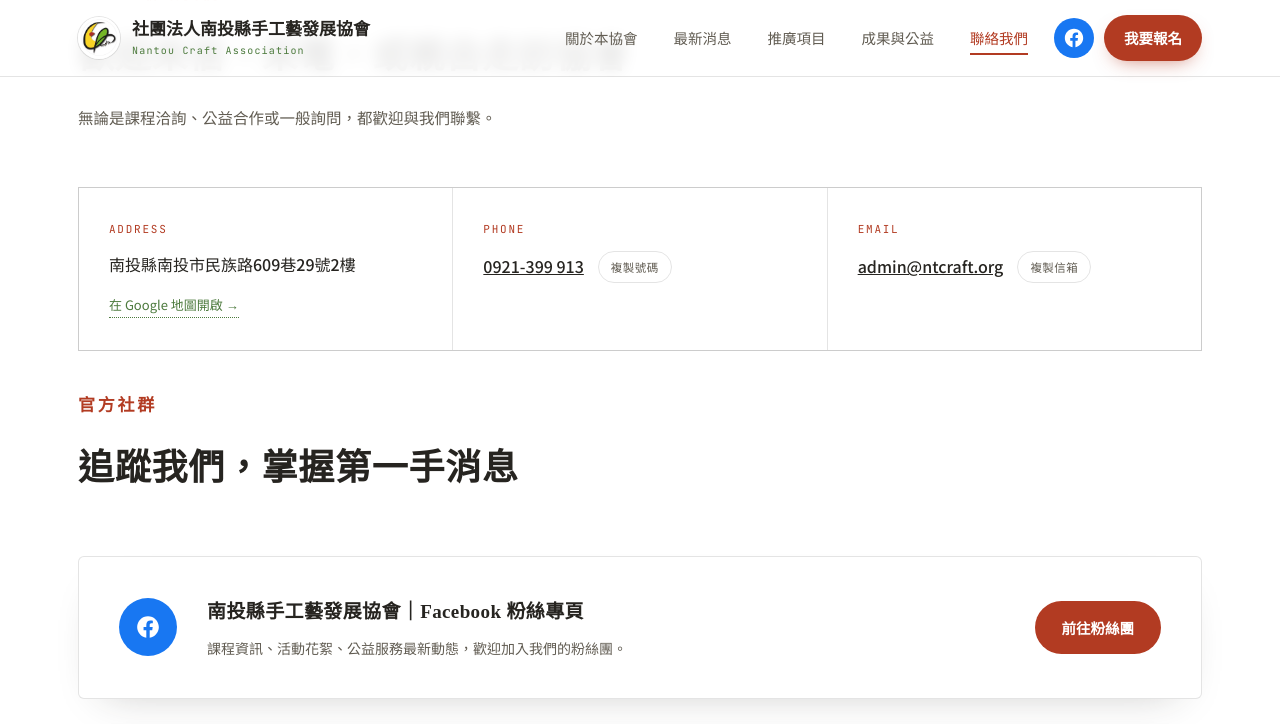
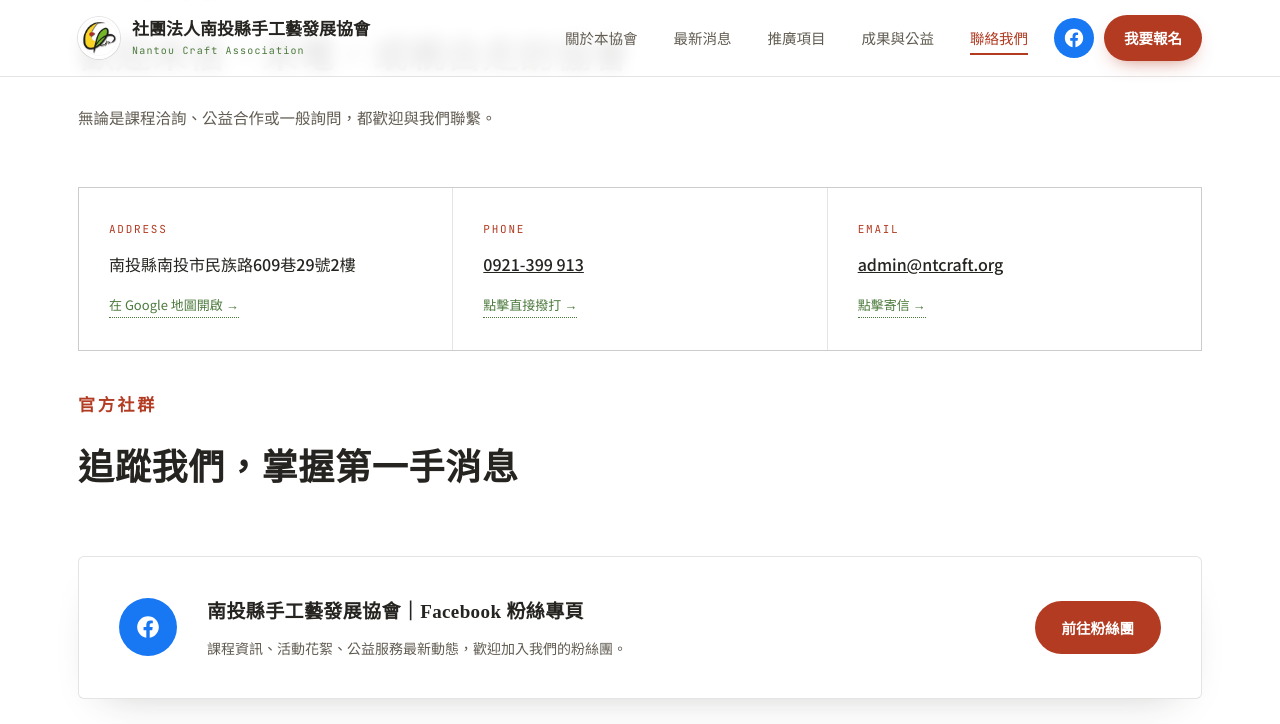
Before and after one commit to winnifancy/ntcraft.org, a Jekyll site: the page contact.html, which Jekyll copies as it is, in a window 1280 px wide and 900 px high, scrolled down 413 px, cut to the strip 0-724 px from the top of the window. Built offline with Jekyll 4.4.1, drawn with Linux system fonts in a browser that asks for light colours.

Commit message:
聯絡資訊：移除複製按鈕，改為點擊直接撥打／寄信，並加上追蹤（contact_phone / contact_email / contact_map）
Co-Authored-By: Claude Opus 5.5 <noreply@anthropic.com>
Claude-Session: https://claude.ai/code/session_0169jKfn8PyD9QBwGPX2QBoK

```diff
--- a/contact.html
+++ b/contact.html
@@ -800,21 +800,17 @@
         <div class="contact-cell">
           <span class="k">ADDRESS</span>
           <div class="v">南投縣南投市民族路609巷29號2樓</div>
-          <a class="map-link" href="https://www.google.com/maps/search/?api=1&query=%E5%8D%97%E6%8A%95%E7%B8%A3%E5%8D%97%E6%8A%95%E5%B8%82%E6%B0%91%E6%97%8F%E8%B7%AF609%E5%B7%B729%E8%99%9F2%E6%A8%93" target="_blank" rel="noopener">在 Google 地圖開啟 →</a>
+          <a class="map-link" data-track="contact_map" href="https://www.google.com/maps/search/?api=1&query=%E5%8D%97%E6%8A%95%E7%B8%A3%E5%8D%97%E6%8A%95%E5%B8%82%E6%B0%91%E6%97%8F%E8%B7%AF609%E5%B7%B729%E8%99%9F2%E6%A8%93" target="_blank" rel="noopener">在 Google 地圖開啟 →</a>
         </div>
         <div class="contact-cell">
           <span class="k">PHONE</span>
-          <div class="v copy-row">
-            <a href="tel:0921399913">0921-399 913</a>
-            <button class="copy-btn" data-copy="0921-399 913">複製號碼</button>
-          </div>
+          <div class="v"><a href="tel:0921399913" data-track="contact_phone">0921-399 913</a></div>
+          <a class="map-link" href="tel:0921399913" data-track="contact_phone">點擊直接撥打 →</a>
         </div>
         <div class="contact-cell">
           <span class="k">EMAIL</span>
-          <div class="v copy-row">
-            <a href="mailto:admin@ntcraft.org">admin@ntcraft.org</a>
-            <button class="copy-btn" data-copy="admin@ntcraft.org">複製信箱</button>
-          </div>
+          <div class="v"><a href="mailto:admin@ntcraft.org" data-track="contact_email">admin@ntcraft.org</a></div>
+          <a class="map-link" href="mailto:admin@ntcraft.org" data-track="contact_email">點擊寄信 →</a>
         </div>
       </div>
     <div class="contact-social" id="social">
--- a/index.html
+++ b/index.html
@@ -895,8 +895,8 @@ layout: null
           <ul class="info-list">
             <li><span class="k">名　稱</span><span class="v">社團法人南投縣手工藝發展協會</span></li>
             <li><span class="k">現　址</span><span class="v">南投縣南投市民族路609巷29號2樓</span></li>
-            <li><span class="k">電　話</span><span class="v"><a href="tel:0921399913">0921-399 913</a></span></li>
-            <li><span class="k">信　箱</span><span class="v"><a href="mailto:admin@ntcraft.org">admin@ntcraft.org</a></span></li>
+            <li><span class="k">電　話</span><span class="v"><a href="tel:0921399913" data-track="contact_phone">0921-399 913</a></span></li>
+            <li><span class="k">信　箱</span><span class="v"><a href="mailto:admin@ntcraft.org" data-track="contact_email">admin@ntcraft.org</a></span></li>
             <li><span class="k">立案日期</span><span class="v">民國94年11月5日</span></li>
             <li><span class="k">立案字號</span><span class="v">府社政字第09402359210號</span></li>
             <li><span class="k">統一編號</span><span class="v">09245913</span></li><li><span class="k">官方網站</span><span class="v">ntcraft.org</span></li>
```
